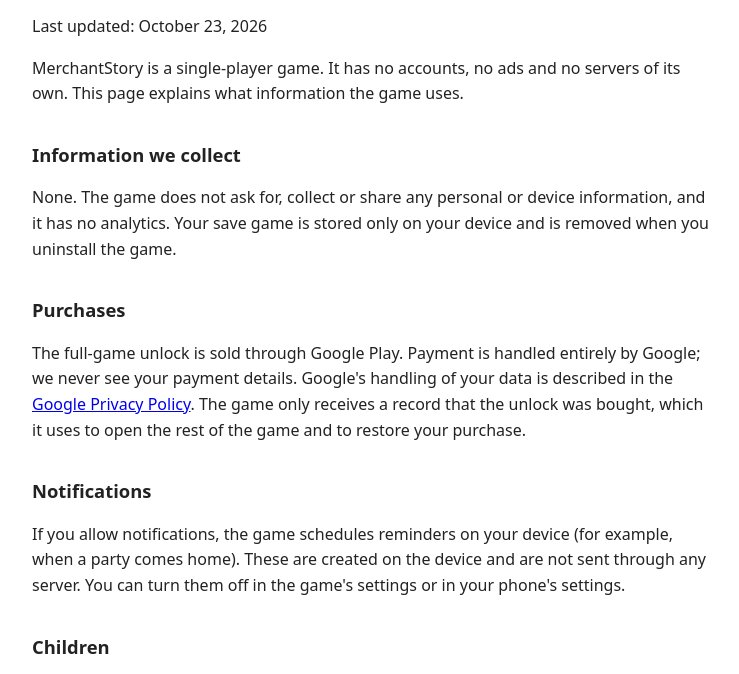
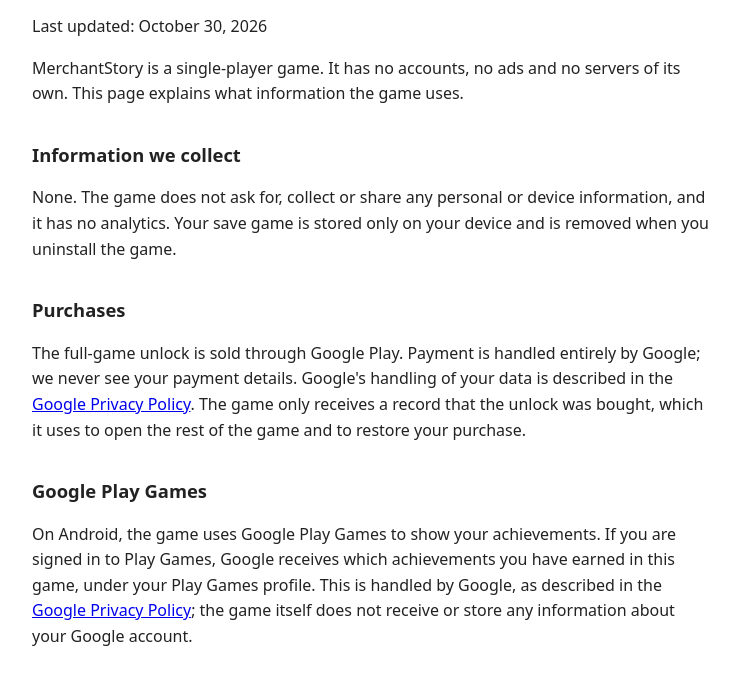
Before and after one commit to celojevic/merchantstory-site, a plain HTML site: page privacy-policy.html in a window 1280 px wide. Shown: the part 84-758 px from the top of the page, without its empty margins (268-1007 px from the left). Drawn offline with Linux system fonts and the light colour scheme.

Commit message:
Privacy policy: Google Play Games section (achievements)

```diff
--- a/privacy-policy.html
+++ b/privacy-policy.html
@@ -11,7 +11,7 @@
 </head>
 <body>
 <h1>MerchantStory Privacy Policy</h1>
-<p>Last updated: October 23, 2026</p>
+<p>Last updated: October 30, 2026</p>
 
 <p>MerchantStory is a single-player game. It has no accounts, no ads and no servers of its own. This page explains what
 information the game uses.</p>
@@ -25,6 +25,12 @@
 details. Google's handling of your data is described in the
 <a href="https://policies.google.com/privacy">Google Privacy Policy</a>. The game only receives a record that the unlock
 was bought, which it uses to open the rest of the game and to restore your purchase.</p>
+
+<h2>Google Play Games</h2>
+<p>On Android, the game uses Google Play Games to show your achievements. If you are signed in to Play Games, Google
+receives which achievements you have earned in this game, under your Play Games profile. This is handled by Google, as
+described in the <a href="https://policies.google.com/privacy">Google Privacy Policy</a>; the game itself does not
+receive or store any information about your Google account.</p>
 
 <h2>Notifications</h2>
 <p>If you allow notifications, the game schedules reminders on your device (for example, when a party comes home).
```
